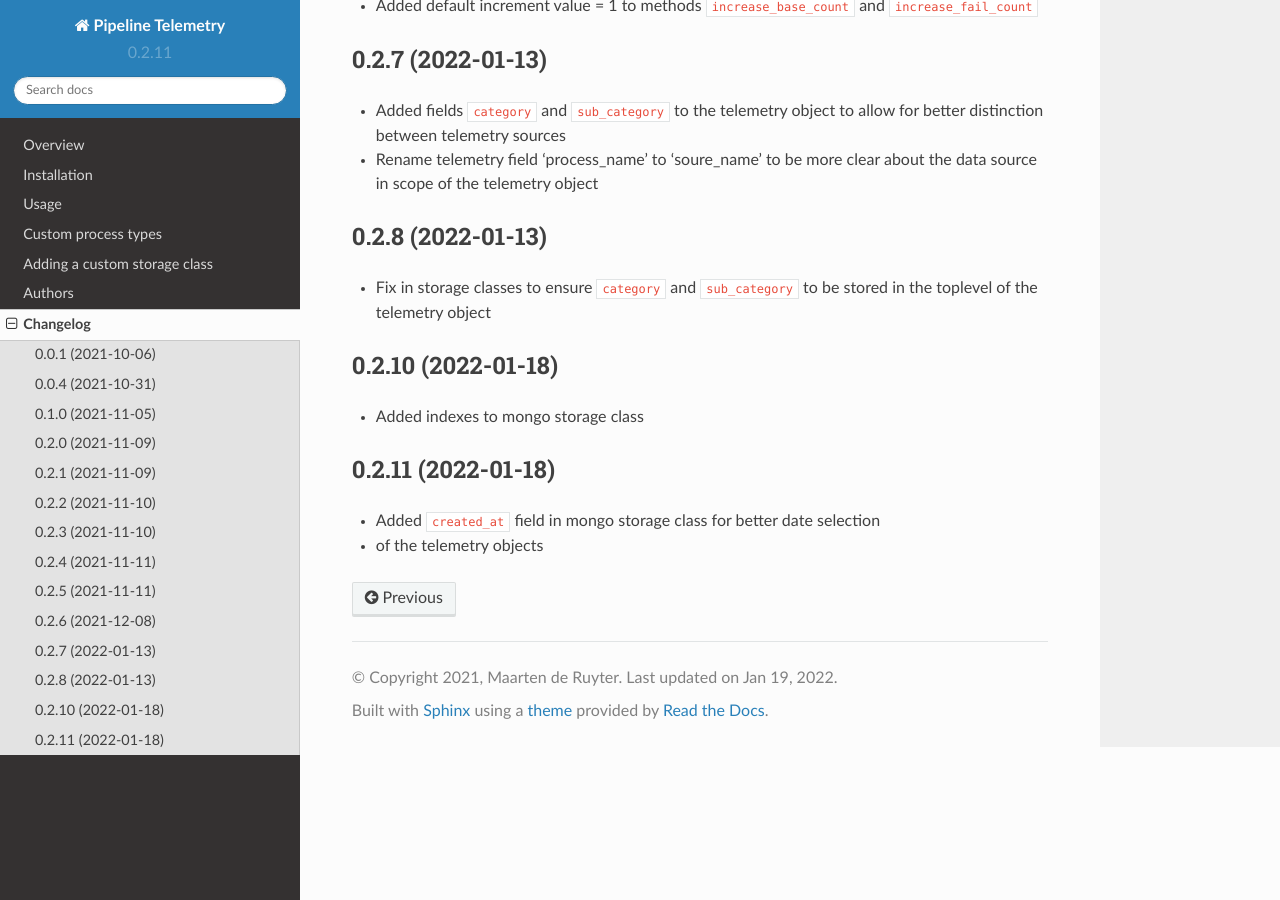
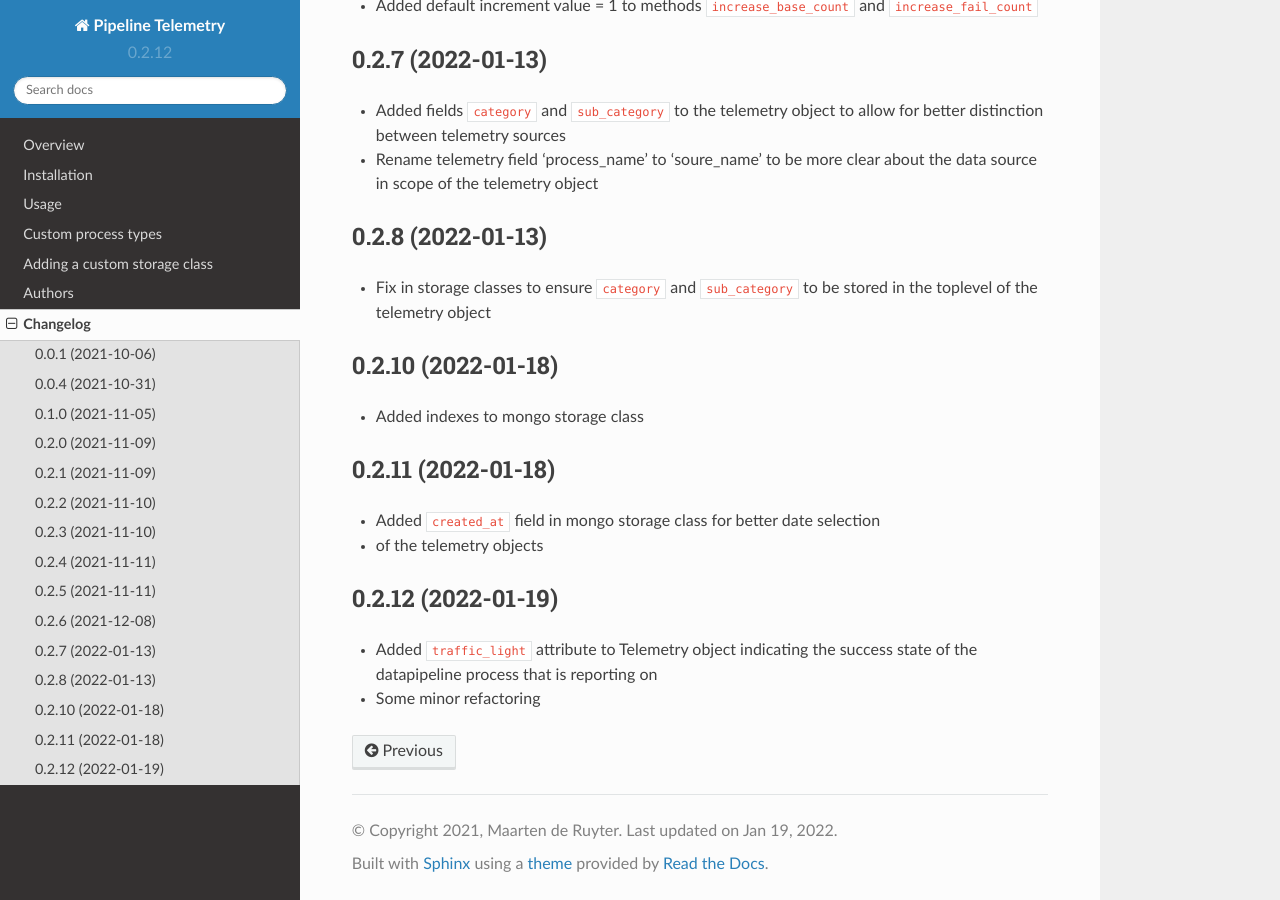
Before and after one commit to MaartendeRuyter/pipeline-telemetry, a Sphinx documentation site: the page built from docs/changelog.rst, in a window 1280 px wide and 900 px high, scrolled down 1742 px. Built offline with Sphinx 7.4.7 and the Read the Docs theme 2.0.0, drawn with Linux system fonts in a browser that asks for light colours; pages that are not in the unit, such as notebooks, are missing from menus.

Commit message:
version 0.2.12

```diff
--- a/CHANGELOG.rst
+++ b/CHANGELOG.rst
@@ -109,3 +109,10 @@ Changelog
 
 * Added ``created_at`` field in mongo storage class for better date selection
 * of the telemetry objects
+
+0.2.12 (2022-01-19)
+-------------------
+
+* Added ``traffic_light`` attribute to Telemetry object indicating the success
+  state of the datapipeline process that is reporting on
+* Some minor refactoring
--- a/docs/conf.py
+++ b/docs/conf.py
@@ -20,7 +20,7 @@ project = "Pipeline Telemetry"
 year = "2021"
 author = "Maarten de Ruyter"
 copyright = "{0}, {1}".format(year, author)
-version = release = "0.2.11"
+version = release = "0.2.12"
 
 pygments_style = "trac"
 templates_path = ["."]
--- a/setup.py
+++ b/setup.py
@@ -18,7 +18,7 @@ def read(*names, **kwargs):
 
 setup(
     name="pipeline-telemetry",
-    version="0.2.11",
+    version="0.2.12",
     license="LGPL-3.0-or-later",
     description="Create and store data pipeline telemetry data",
     long_description="%s\n%s"
```
Also changed, not shown: .bumpversion.cfg.
